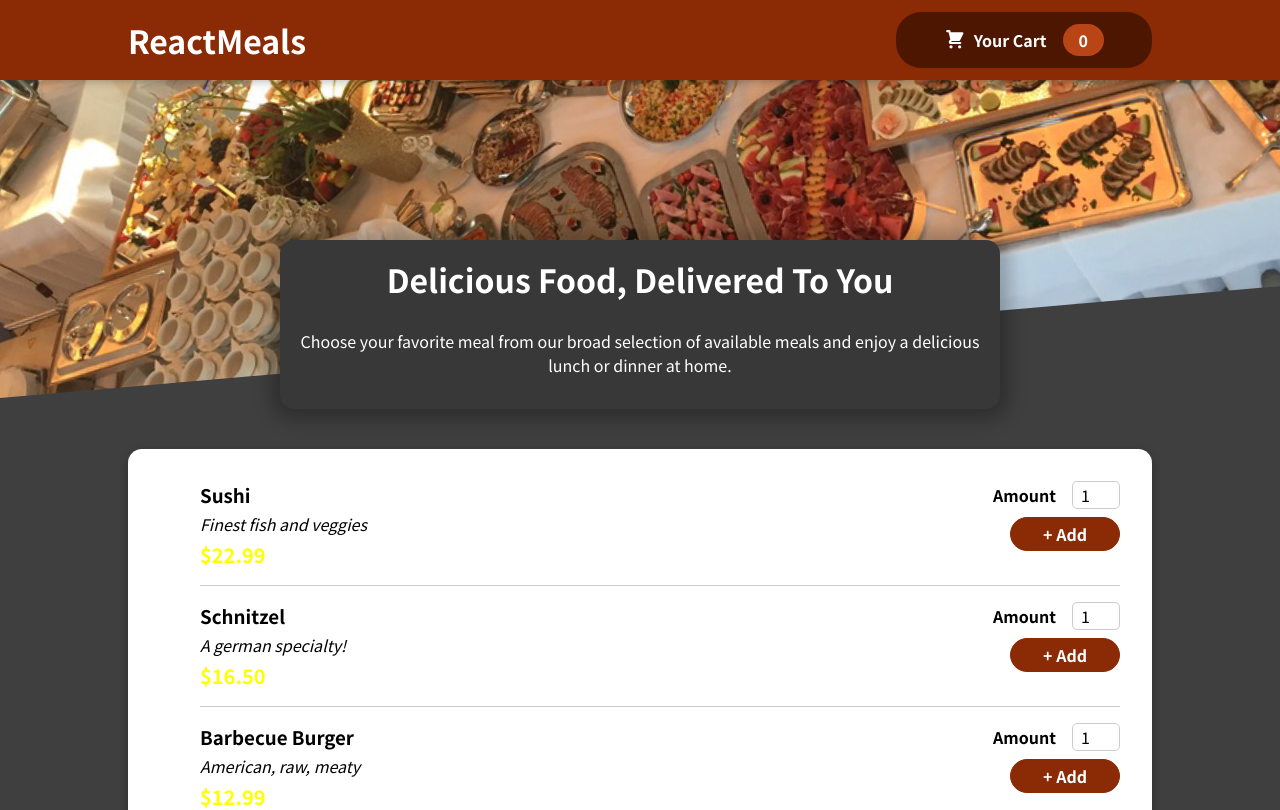
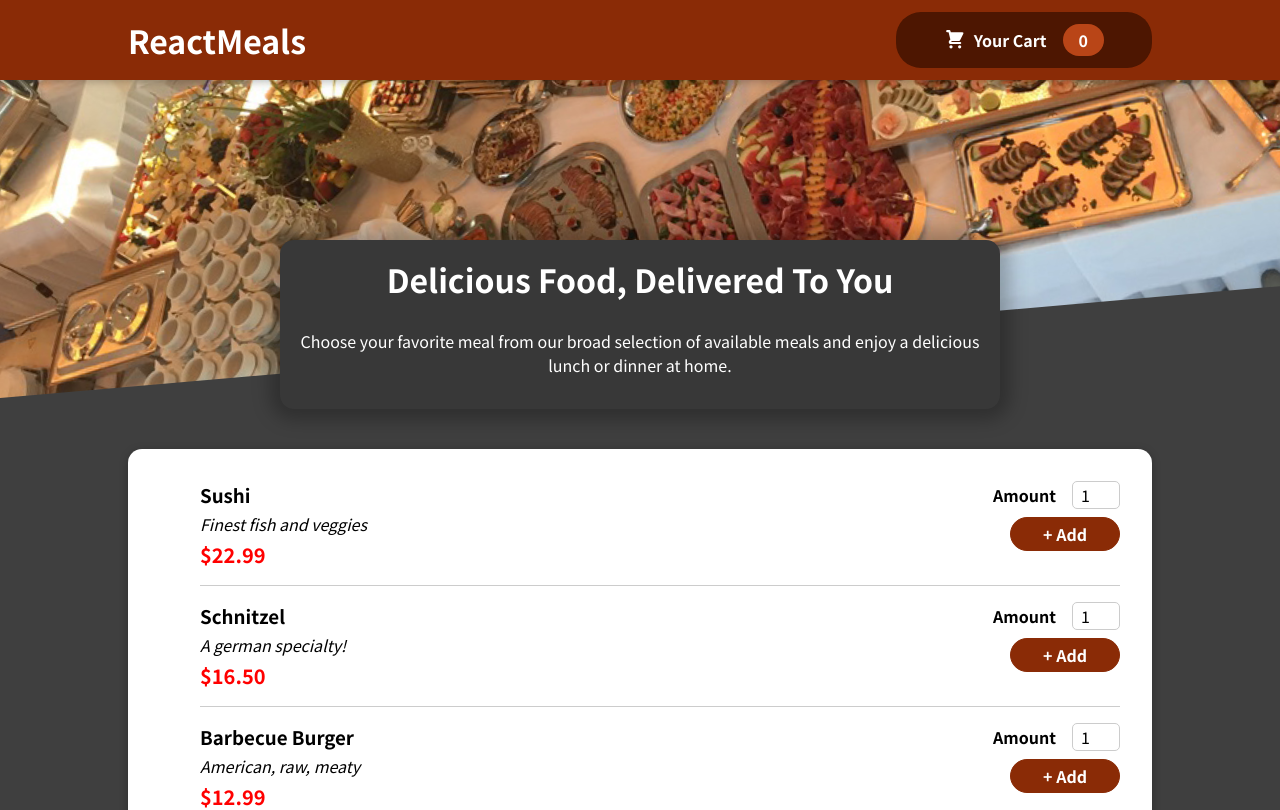
Before and after one commit to 17h51a05d8/MealMagic1, a React (Create React App) app: page / in a window 1280 px wide. Shown: the top 810 px of the page. Built offline with nearby package versions, Linux system fonts and the light colour scheme.

Commit message:
changed color

```diff
--- a/src/components/Meals/MealItem/MealItem.module.css
+++ b/src/components/Meals/MealItem/MealItem.module.css
@@ -17,6 +17,6 @@
 .price {
   margin-top: 0.25rem;
   font-weight: bold;
-  color: yellow;
+  color: red;
   font-size: 1.25rem;
 }
```
Also changed, not shown: src/test.js (added).
